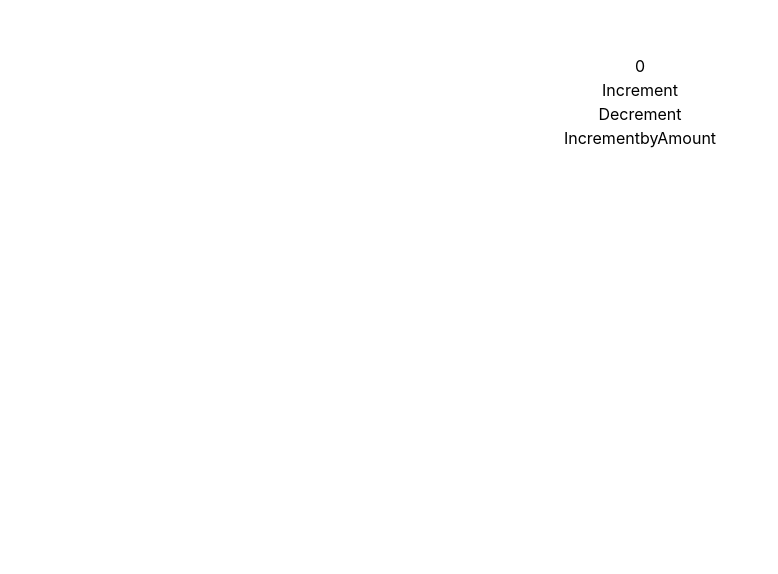
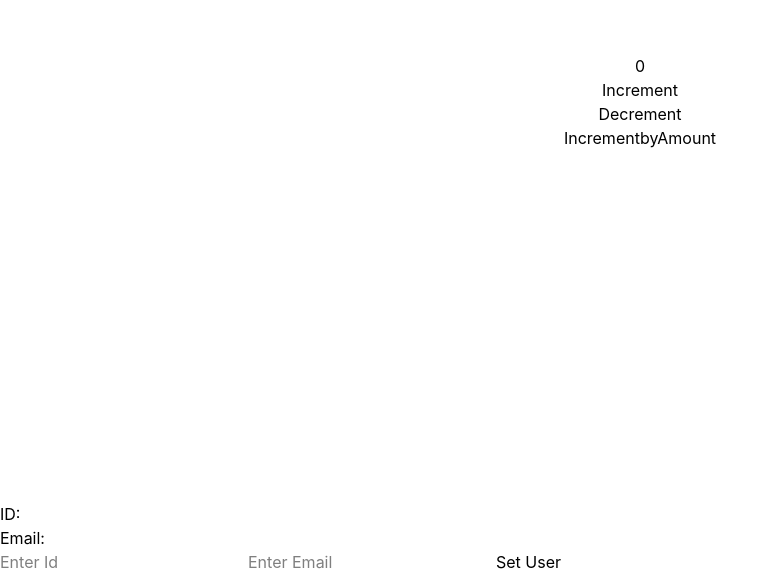
Before and after one commit to Vansh2744/Reactjs-Practise, a React (Vite) app: page / in a window 1280 px wide. Shown: the part 298-872 px from the top of the page, without its empty margins (0-778 px from the left). Before the commit the page ends 800 px from the top, so only its background shows below. Built offline with nearby package versions, Linux system fonts and the light colour scheme.

Commit message:
currentUser updation using redux

```diff
--- a/src/App.tsx
+++ b/src/App.tsx
@@ -5,6 +5,8 @@ import {
   increment,
   incrementByAmount,
 } from "./features/counter/counterSlice";
+import CurrentUser from "./CurrentUser";
+import UserForm from "./UserForm";
 
 function App() {
   const count = useSelector((state: RootState) => state.counter.value);
@@ -19,6 +21,10 @@ function App() {
           IncrementbyAmount
         </button>
       </div>
+      <div>
+        <CurrentUser />
+        <UserForm />
+      </div>
     </>
   );
 }
--- a/src/Child1.tsx
+++ /dev/null
@@ -1,14 +0,0 @@
-import React, { useContext } from "react";
-import Child2 from "./Child2";
-import { UserContext } from "./context/UserContext";
-
-const Child1 = () => {
-  const data = useContext(UserContext);
-  return (
-    <>
-      <h1 className="">{data?.name}</h1>
-    </>
-  );
-};
-
-export default Child1;
--- a/src/Child2.tsx
+++ /dev/null
@@ -1,14 +0,0 @@
-import React, { useContext } from 'react'
-import Child3 from './Child3'
-import { UserContext } from './context/UserContext'
-
-const Child2 = () => {
-    const data = useContext(UserContext)
-    return (
-        <>
-            <h1>{data?.role}</h1>
-        </>
-    )
-}
-
-export default Child2
--- a/src/Child3.tsx
+++ /dev/null
@@ -1,14 +0,0 @@
-import React, { useContext } from "react";
-import { UserContext } from "./context/UserContext";
-
-const Child3 = () => {
-  const data = useContext(UserContext);
-
-  return (
-    <>
-      <h1>{data?.company}</h1>
-    </>
-  );
-};
-
-export default Child3;
--- /dev/null
+++ b/src/CurrentUser.tsx
@@ -0,0 +1,15 @@
+import { useSelector } from "react-redux";
+import type { RootState } from "./redux/store";
+
+const CurrentUser = () => {
+  const id = useSelector((state: RootState) => state.currentUser.id);
+  const email = useSelector((state: RootState) => state.currentUser.email);
+  return (
+    <div>
+      <h3>ID: {id}</h3>
+      <h3>Email: {email}</h3>
+    </div>
+  );
+};
+
+export default CurrentUser;
--- /dev/null
+++ b/src/UserForm.tsx
@@ -0,0 +1,29 @@
+import React, { useState } from "react";
+import { useDispatch } from "react-redux";
+import { setUser } from "./features/user/currentUserSlice";
+
+const UserForm = () => {
+  const [id, setId] = useState("");
+  const [email, setEmail] = useState("");
+
+  const dispatch = useDispatch();
+  return (
+    <div>
+      <input
+        value={id}
+        onChange={(e) => setId(e.target.value)}
+        type="text"
+        placeholder="Enter Id"
+      />
+      <input
+        value={email}
+        onChange={(e) => setEmail(e.target.value)}
+        type="text"
+        placeholder="Enter Email"
+      />
+      <button onClick={() => dispatch(setUser({ id, email }))}>Set User</button>
+    </div>
+  );
+};
+
+export default UserForm;
--- a/src/features/user/currentUserSlice.ts
+++ b/src/features/user/currentUserSlice.ts
@@ -0,0 +1,25 @@
+import { createSlice, type PayloadAction } from "@reduxjs/toolkit";
+
+export interface CurrentUserState {
+  id: string;
+  email: string;
+}
+
+const initialState: CurrentUserState = {
+  id: "",
+  email: "",
+};
+
+export const currentUserSlice = createSlice({
+  name: "currentUser",
+  initialState,
+  reducers: {
+    setUser: (state, action: PayloadAction<CurrentUserState>) => {
+      state.id = action.payload.id;
+      state.email = action.payload.email;
+    },
+  },
+});
+
+export const { setUser } = currentUserSlice.actions;
+export default currentUserSlice.reducer;
--- a/src/redux/store.ts
+++ b/src/redux/store.ts
@@ -1,9 +1,11 @@
 import { configureStore } from "@reduxjs/toolkit";
 import counterReducer from "../features/counter/counterSlice";
+import currentUserReducer from "../features/user/currentUserSlice";
 
 export const store = configureStore({
   reducer: {
     counter: counterReducer,
+    currentUser: currentUserReducer,
   },
 });
 
```
